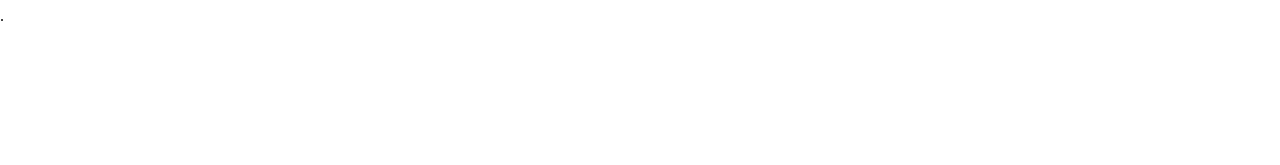
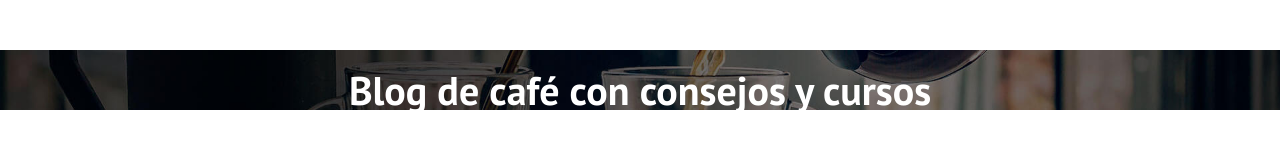
Before and after one commit to studentSV/Blog, a plain HTML site: page index.html in a window 1280 px wide. Drawn offline with Linux system fonts and the light colour scheme.

Commit message:
creacion del header y h2

```diff
--- a/css/style.css
+++ b/css/style.css
@@ -71,3 +71,17 @@ img{
 .centrar-texto{
     text-align: center;
 }
+
+/*HEADER*/
+.header{
+    background-image: url(../img/banner.jpg);
+    height: 60px;
+    background-size: cover;
+    background-repeat: no-repeat;
+    background-position: center center;
+}
+.header__texto{
+    text-align: center;
+    color: var(--blanco);
+    margin-top: 5rem;
+}
--- a/index.html
+++ b/index.html
@@ -15,7 +15,13 @@
     <link rel="stylesheet" href="css/style.css" />
   </head>
 
-  <body>.
+  <body>
+    <div class="header">
+      <div class="header__texto">
+        <h2 class="no-margin">Blog de café con consejos y cursos</h2>
+        <p class="no-margin">Aprende de los expertos con las mejores recetas y consejos</p>
+      </div>
+    </div>
 
 
   </body>
```
